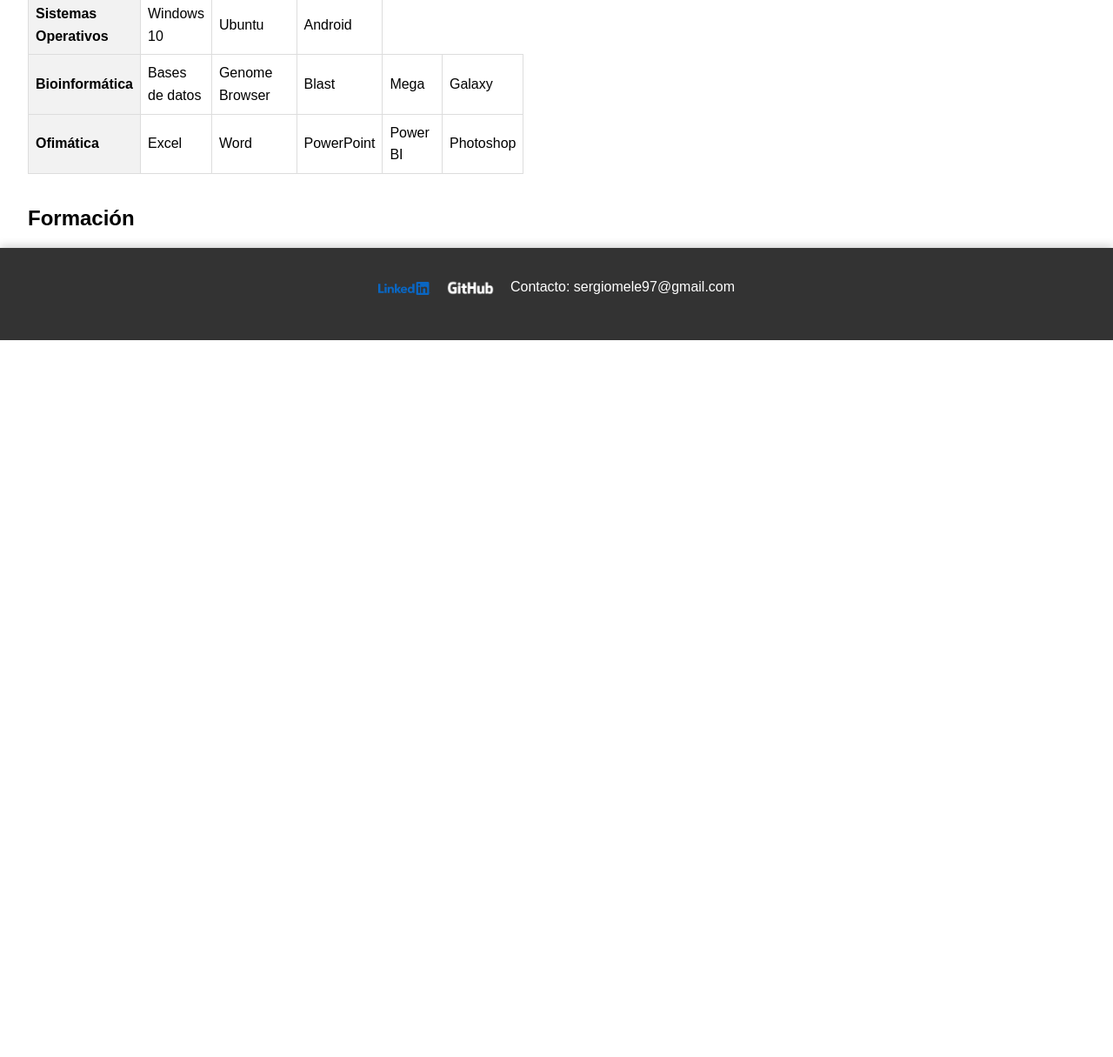
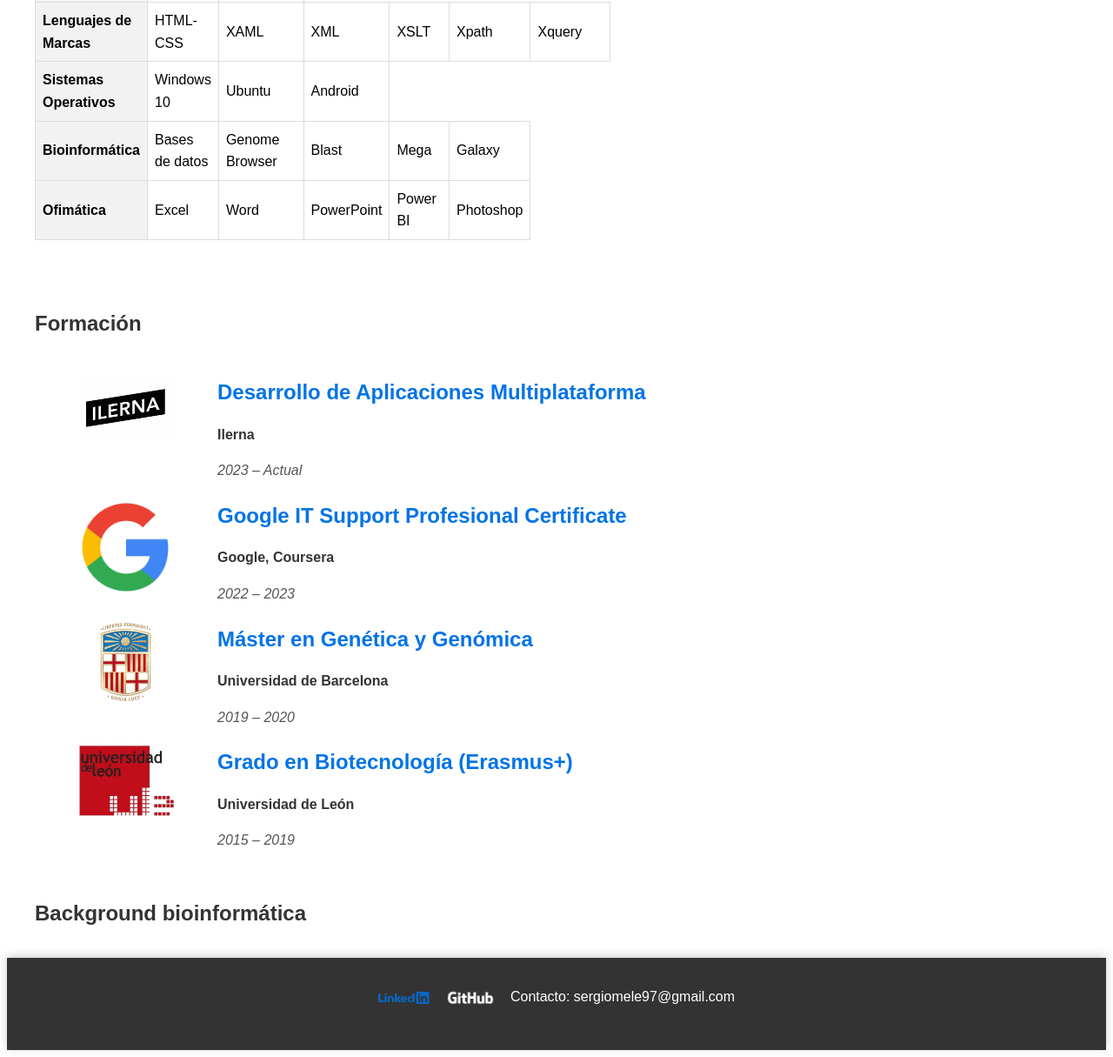
Before and after one commit to sergiomele97/CV_Web, a plain HTML site: page index.html in a window 1280 px wide. Shown: the part 1148-2363 px from the top of the page at 87% size. Before the commit the page ends 1539 px from the top, so only its background shows below. Drawn offline with Linux system fonts and the light colour scheme.

Commit message:
Se añade seccion formacion

```diff
--- a/css/styles.css
+++ b/css/styles.css
@@ -1,84 +1,74 @@
 body {
     font-family: Arial, sans-serif;
     line-height: 1.6;
-    margin: 0;
-    padding: 0;
 }
 
-header {
+header, footer {
     background: #333;
     color: #fff;
+    text-align: center;
     padding: 1rem 0;
-    text-align: center;
 }
 
-section {
-	margin-left: 2rem;
-	margin-right: 2rem;
-	margin-top: 2rem;
-}
-
-
-img {
-    max-width: 100%;
-    height: auto;
-
-}
-
-
 footer {
-    background-color: #333;
-    color: #fff;
-    text-align: center;
     padding: 2rem 0;
     bottom: 0;
     width: 100%;
     box-shadow: 0px -2px 10px rgba(0, 0, 0, 0.2);
 }
 
-.social-links {
-    margin-bottom: 1rem;
+section {
+    margin: 2rem;
+}
+
+img {
+    max-width: 100%;
+    height: auto;
 }
 
 .social-links {
     margin-bottom: 1rem;
     display: flex;
     justify-content: center;
-    align-items: center; /* Centra verticalmente */
-
+    align-items: center;
 }
 
 .social-links img {
-    width: 60px; /* Ajusta el tamaño de los iconos según sea necesario */
-    height: auto;
-	max-height: 60px; /* Limita la altura de la imagen */
+    width: 60px;
+    max-height: 60px;
     padding-right: 1rem;
     vertical-align: middle;
 }
 
-
 .container {
     display: flex;
     justify-content: space-between;
-
+    text-align: center;
+    gap: 50px;
 }
 
 .column {
-    flex-basis: 25%; /* Ajusta el tamaño de cada columna según sea necesario */
+    flex-basis: 25%;
+    display: flex;
+    flex-direction: column;
+    align-items: center;
     text-align: center;
+}
 
+.column img {
+    max-width: 100%;
+    height: auto;
+    width: 400px;
 }
 
 h2 {
+    color: #333;
 	margin-bottom: 15px;
 }
-
-
 
 table {
     border-collapse: collapse;
     width: 50%;
-
 }
 
 th, td {
@@ -90,22 +80,34 @@ table {
 th {
     background-color: #f2f2f2;
 }
-  .container {
-            display: flex;
-            justify-content: center;
 
-            text-align: center;
-            gap: 50px; /* Espacio entre columnas */
+.formation-section {
+    margin-left: 50px;
 }
 
-    .column {
-            display: flex;
-            flex-direction: column;
-            align-items: center;
+.formation-item {
+    margin-bottom: 20px;
 }
 
-        .column img {
-            max-width: 100%;
-            height: auto;
-            width:400px; /* Ajusta el tamaño según tu preferencia */
+.formation-item h2 {
+    margin: 0;
+    color: #0073e6;
 }
+
+.institution {
+    font-weight: bold;
+    color: #333;
+}
+
+.dates {
+    font-style: italic;
+    color: #555;
+}
+
+.container-formacion {
+    display: flex;
+    gap: 50px;
+}
+.columna-formacion {
+    text-align: left;
+}
--- a/index.html
+++ b/index.html
@@ -40,6 +40,8 @@
 	</section>
 
 	<section>
+		<br>
+		<br>
 		<h2>Tecnologias</h2>
 
 		<table>
@@ -107,10 +109,68 @@
 	</section>
 
     <section>
+		<br>
 		<h2>Formación</h2>
-        <!-- Repite para otros proyectos -->
+		<br>
+		<div class="formation-section">
+
+			<div class="container-formacion">
+				<div class="columna-formacion">
+					<img src="images/Logo-ilerna.png" alt="Logo Ilerna" width="110">
+				</div>
+				<div class="columna-formacion">
+					<div class="formation-item">
+						<h2>Desarrollo de Aplicaciones Multiplataforma</h2>
+						<p class="institution">Ilerna</p>
+						<p class="dates">2023 – Actual</p>
+					</div>
+				</div>
+			</div>
+			<div class="container-formacion">
+				<div class="columna-formacion">
+					<img src="images/logo-google.png" alt="Logo Google" width="110">
+				</div>
+				<div class="columna-formacion">
+					<div class="formation-item">
+						<h2>Google IT Support Profesional Certificate</h2>
+						<p class="institution">Google, Coursera</p>
+						<p class="dates">2022 – 2023</p>
+					</div>
+				</div>
+			</div>
+			<div class="container-formacion">
+				<div class="columna-formacion">
+					<img src="images/logo-UB.png" alt="Logo UB" width="110">
+				</div>
+				<div class="columna-formacion">
+					<div class="formation-item">
+						<h2>Máster en Genética y Genómica</h2>
+						<p class="institution">Universidad de Barcelona</p>
+						<p class="dates">2019 – 2020</p>
+					</div>
+				</div>
+			</div>
+			<div class="container-formacion">
+				<div class="columna-formacion">
+					<img src="images/logo-ule.jpg" alt="Logo ULE" width="110">
+				</div>
+				<div class="columna-formacion">
+					<div class="formation-item">
+						<h2>Grado en Biotecnología (Erasmus+)</h2>
+						<p class="institution">Universidad de León</p>
+						<p class="dates">2015 – 2019</p>
+					</div>
+				</div>
+			</div>
+
+		</div>
     </section>
-    <!-- Agrega más secciones según sea necesario -->
+
+	<section id="sobre-mi">
+        <h2>Background bioinformática</h2>
+
+    </section>
+
     <footer>
 		<div class="social-links">
 			<a href="https://www.linkedin.com/in/sergiomeleroroyo/" target="_blank">
```
Also changed, not shown: images/Logo-ilerna.png (added), images/logo-UB.png (added), images/logo-google.png (added), images/logo-ule.jpg (added). Lines whose indentation alone changed are shown as unchanged.
